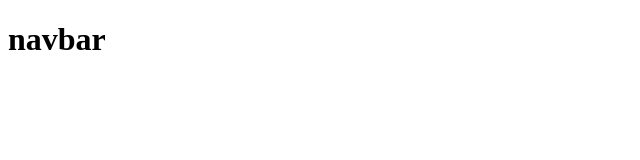
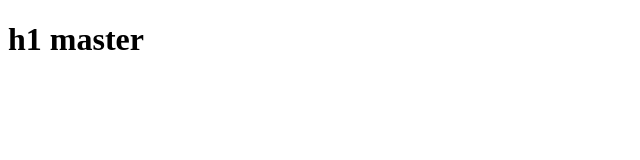
Before and after one commit to Ethereal111/Section2-Git, a plain HTML site: page index.html in a window 1280 px wide. Shown: the whole page, without its empty margins (0-640 px from the left). Drawn offline with Linux system fonts and the light colour scheme.

Commit message:
tag h1 master

```diff
--- a/index.html
+++ b/index.html
@@ -7,6 +7,6 @@
     <title>Document</title>
 </head>
 <body>
-    <h1>navbar</h1>
+    <h1>h1 master</h1>
 </body>
 </html>
```
